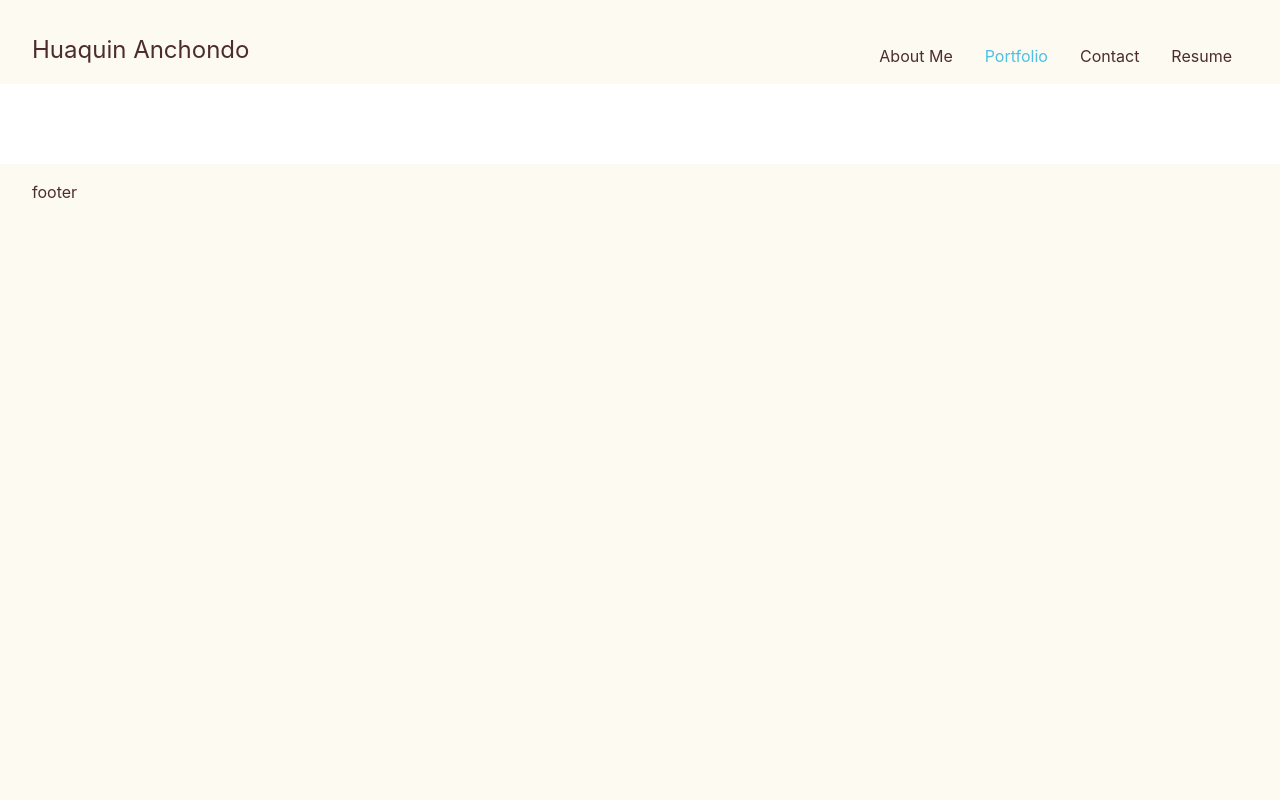
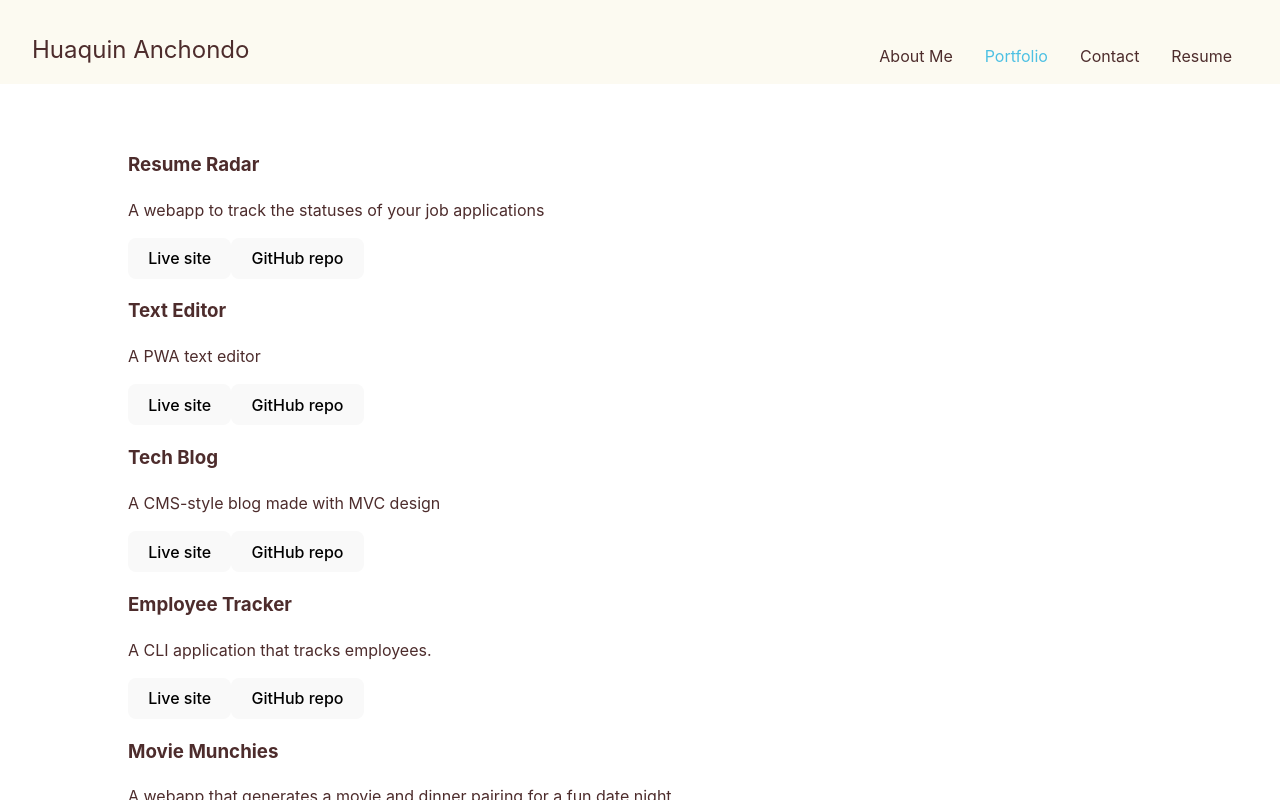
Before and after one commit to desktopbuddy/react-portfolio, a React (Vite) app: page / in a window 1280 px wide. Both pictures are taken after a click on the link "Portfolio". Shown: the top 800 px of the page. Built offline with nearby package versions, Linux system fonts and the light colour scheme.

Commit message:
portfolio page content

```diff
--- a/src/App.jsx
+++ b/src/App.jsx
@@ -4,6 +4,7 @@ import './App.css'
 import Header from './components/Header';
 import Footer from './components/Footer';
 import About from './components/pages/About';
+import Portfolio from './components/pages/Portfolio'
 
 function App() {
   const [currentPage, setCurrentPage] = useState('About');
@@ -11,6 +12,9 @@ function App() {
   const renderPage = () => {
     if (currentPage === 'About') {
       return <About />
+    }
+    if (currentPage === 'Portfolio') {
+      return <Portfolio />
     }
   };
 
--- /dev/null
+++ b/src/components/Project.jsx
@@ -0,0 +1,12 @@
+export default function Project({ project }) {
+  return (
+    <div class="project-card">
+      <h3 class="project-title">{project.title}</h3>
+      <p>{project.description}</p>
+      <div class="project-links">
+        <button onClick={`location.href=${project.deployed}`}>Live site</button>
+        <button onClick={`location.href=${project.github}`}>GitHub repo</button>
+      </div>
+    </div>
+  )
+}
--- /dev/null
+++ b/src/components/pages/Portfolio.jsx
@@ -0,0 +1,49 @@
+import Project from "../Project";
+
+const projects = [
+  {
+    title: "Resume Radar",
+    description: "A webapp to track the statuses of your job applications",
+    github: "https://github.com/marissacraig/ResumeRadar",
+    deployed: "https://resume-radar-eeacc5a0ba4b.herokuapp.com/login"
+  },
+  {
+    title: "Text Editor",
+    description: "A PWA text editor",
+    github: "https://github.com/desktopbuddy/pwa-text-editor",
+    deployed: "https://salty-lake-19885-9b5f819c5c62.herokuapp.com/"
+  },
+  {
+    title: "Tech Blog",
+    description: "A CMS-style blog made with MVC design",
+    github:"https://github.com/desktopbuddy/tech-blog",
+    deployed: "https://tranquil-badlands-98042-f531b135d31f.herokuapp.com/"
+  },
+  {
+    title: "Employee Tracker",
+    description: "A CLI application that tracks employees.",
+    github: "https://github.com/desktopbuddy/employee-tracker"
+  },
+  {
+    title: "Movie Munchies",
+    description: "A webapp that generates a movie and dinner pairing for a fun date night",
+    github: "https://github.com/marissacraig/MovieMunchies",
+    deployed: "https://marissacraig.github.io/MovieMunchies/"
+  },
+  {
+    title: "Note Taker",
+    description: "An app used to write and save notes, made with Express.js",
+    github: "https://github.com/desktopbuddy/Note-Taker",
+    deployed: "https://fast-badlands-88525-9b873929da1c.herokuapp.com/"
+  }
+];
+
+export default function Portfolio() {
+  return (
+    <section id="portfolio-section">
+      <div class="project-container">
+        {projects.map((project) => (<Project project={project}/>))}
+      </div>
+    </section>
+  )
+}
```
